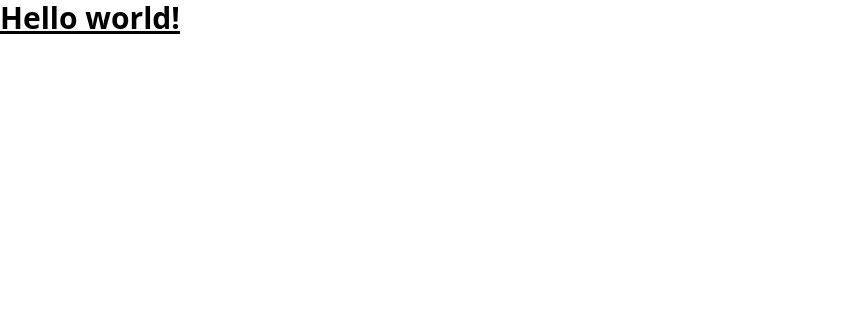
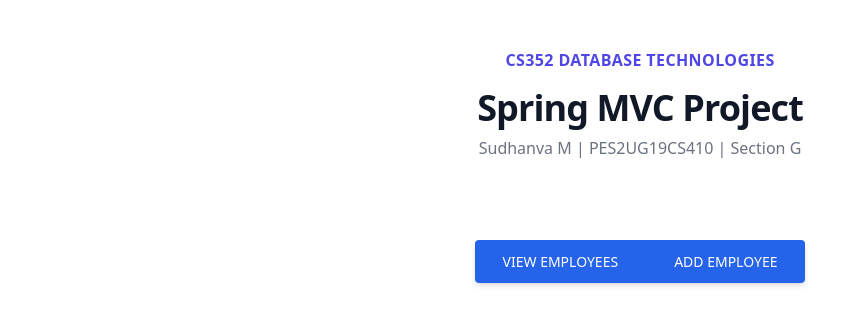
Before and after one commit to sudhxnva/cs353-ooad-final-project, a React (Create React App) app in the folder frontend/: page / in a window 1280 px wide. Shown: the top 324 px of the page, without its empty margins (0-868 px from the left). Built offline with nearby package versions, Linux system fonts and the light colour scheme.

Commit message:
Add start page

```diff
--- a/frontend/src/App.js
+++ b/frontend/src/App.js
@@ -1,3 +1,5 @@
+import StartPage from "./StartPage";
+
 export default function App() {
-  return <h1 className="text-3xl font-bold underline">Hello world!</h1>;
+  return <StartPage />;
 }
--- /dev/null
+++ b/frontend/src/StartPage.js
@@ -0,0 +1,44 @@
+export default function StartPage() {
+  return (
+    <div className="py-12 bg-white">
+      <div className="max-w-7xl mx-auto px-4 sm:px-6 lg:px-8">
+        <div className="lg:text-center">
+          <h2 className="text-base text-indigo-600 font-semibold tracking-wide uppercase">
+            CS352 Database Technologies
+          </h2>
+          <p className="mt-4 text-3xl leading-8 font-extrabold tracking-tight text-gray-900 sm:text-4xl">
+            Spring MVC Project
+          </p>
+          <p className="mt-2 max-w-2xl text-m text-gray-500 lg:mx-auto">
+            Sudhanva M | PES2UG19CS410 | Section G
+          </p>
+        </div>
+      </div>
+      <div className="mt-20 flex items-center justify-center">
+        <div
+          className="inline-flex shadow-md hover:shadow-lg focus:shadow-lg"
+          role="group"
+        >
+          <button
+            type="button"
+            className="rounded-l inline-block px-7 py-3 bg-blue-600 text-white font-medium text-sm leading-snug uppercase hover:bg-blue-700 focus:bg-blue-700 focus:outline-none focus:ring-0 active:bg-blue-800 transition duration-150 ease-in-out"
+          >
+            View Employees
+          </button>
+          {/* <button
+            type="button"
+            className="inline-block px-7 py-3 bg-blue-600 text-white font-medium text-sm leading-snug uppercase hover:bg-blue-700 focus:bg-blue-700 focus:outline-none focus:ring-0 active:bg-blue-800 transition duration-150 ease-in-out"
+          >
+            Add Employee
+          </button> */}
+          <button
+            type="button"
+            className="rounded-r inline-block px-7 py-3 bg-blue-600 text-white font-medium text-sm leading-snug uppercase hover:bg-blue-700 focus:bg-blue-700 focus:outline-none focus:ring-0 active:bg-blue-800 transition duration-150 ease-in-out"
+          >
+            Add Employee
+          </button>
+        </div>
+      </div>
+    </div>
+  );
+}
```
